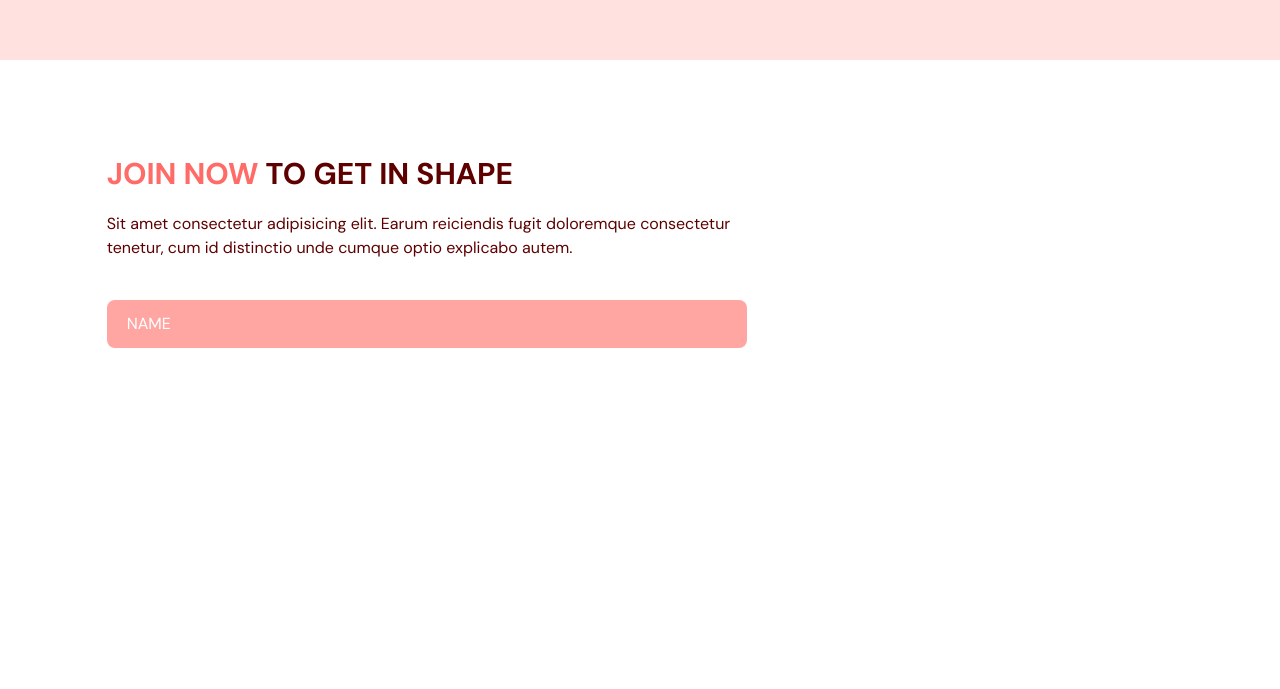
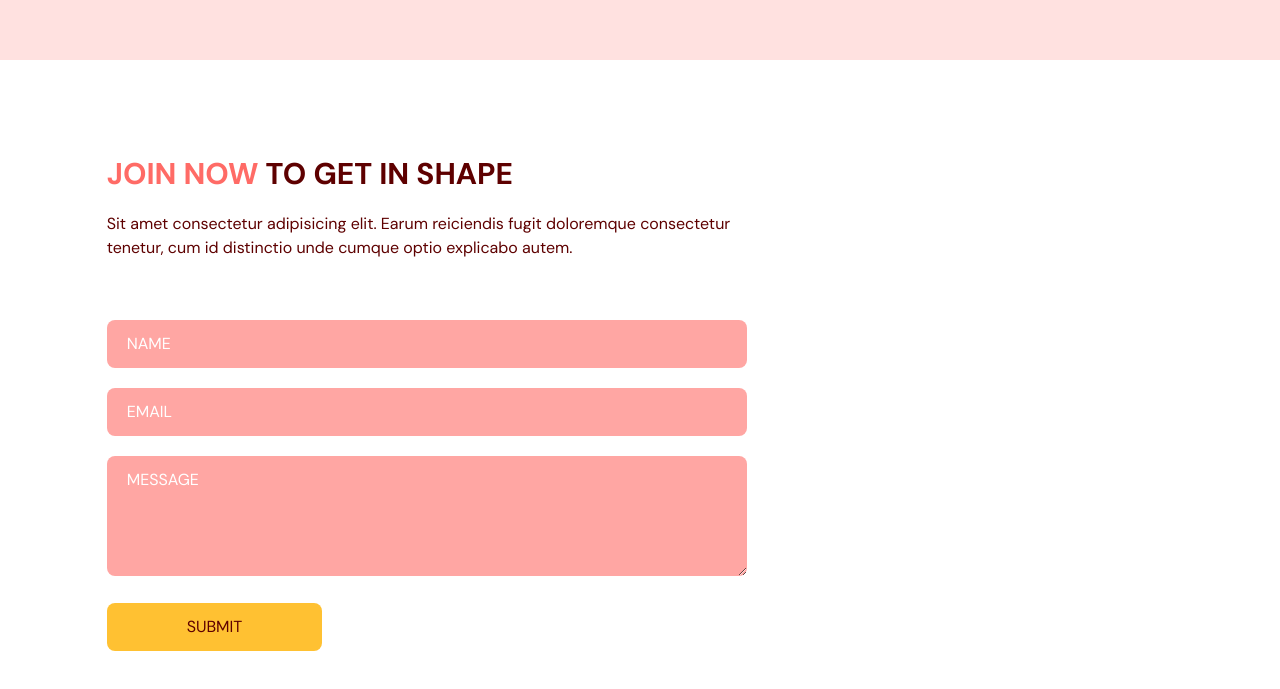
Before and after one commit to elsacodesid/gym-app, a React (Vite) app: page / in a window 1280 px wide. Shown: the part 3019-3708 px from the top of the page. Before the commit the page ends 3495 px from the top, so only its background shows below. Built offline with nearby package versions, Linux system fonts and the light colour scheme.

Commit message:
update contactform

```diff
--- a/src/scenes/ContactUs/index.tsx
+++ b/src/scenes/ContactUs/index.tsx
@@ -10,7 +10,7 @@
 };
 
 const ContactUs = ({ setSelectedPage }: Props) => {
-    const inputStyles = `w-full rounded-lg bg-primary-300 px-5 py-3 placeholder-white`
+    const inputStyles = `mt-5 w-full rounded-lg bg-primary-300 px-5 py-3 placeholder-white`;
     const {
         register,
         trigger,
@@ -62,11 +62,71 @@
                             visible: { opacity: 1, y: 0 },
                         }}
                     >
-                        <form target="_blank" onSubmit={onSubmit} method="POST" action="https://formsubmit.co/elsacodesid@gmail.com">
-                        <input className={inputStyles} type="text" placeholder="NAME" {...register("name", {
-                            required: true,
-                            maxLength: 100,
-                        })}></input>
+                        <form
+                            target="_blank"
+                            onSubmit={onSubmit}
+                            method="POST"
+                            action="https://formsubmit.co/elsacodesid@gmail.com"
+                        >
+                            <input
+                                className={inputStyles}
+                                type="text"
+                                placeholder="NAME"
+                                {...register('name', {
+                                    required: true,
+                                    maxLength: 100,
+                                })}
+                            />
+                            {errors.name && (
+                                <p className="mt-1 text-primary-500">
+                                    {errors.name.type === 'required' &&
+                                        'This field is required'}
+                                    {errors.name.type === 'maxLength' &&
+                                        'Max length is 100 characters'}
+                                </p>
+                            )}
+                            <input
+                                className={inputStyles}
+                                type="text"
+                                placeholder="EMAIL"
+                                {...register('email', {
+                                    required: true,
+                                    pattern:
+                                        /^[A-Z0-9._%+-]+@[A-Z0-9.-]+\.[A-Z]{2,}$/i,
+                                })}
+                            />
+                            {errors.name && (
+                                <p className="mt-1 text-primary-500">
+                                    {errors.name.type === 'required' &&
+                                        'This field is required'}
+                                    {errors.name.type === 'pattern' &&
+                                        'Invalid e-mail address'}
+                                </p>
+                            )}
+                            <textarea
+                                className={inputStyles}
+                                rows={4}
+                                cols={50}
+                                placeholder="MESSAGE"
+                                {...register('message', {
+                                    required: true,
+                                    maxLength: 2000,
+                                })}
+                            />
+                            {errors.name && (
+                                <p className="mt-1 text-primary-500">
+                                    {errors.name.type === 'required' &&
+                                        'This field is required'}
+                                    {errors.name.type === 'maxLength' &&
+                                        'Max length is 2000 characters'}
+                                </p>
+                            )}
+                            <button
+                                type="submit"
+                                className="mt-5 rounded-lg bg-secondary-500 px-20 py-3 transition duration-500 hover:text-white"
+                            >
+                                SUBMIT
+                            </button>
                         </form>
                     </motion.div>
                 </div>
```
